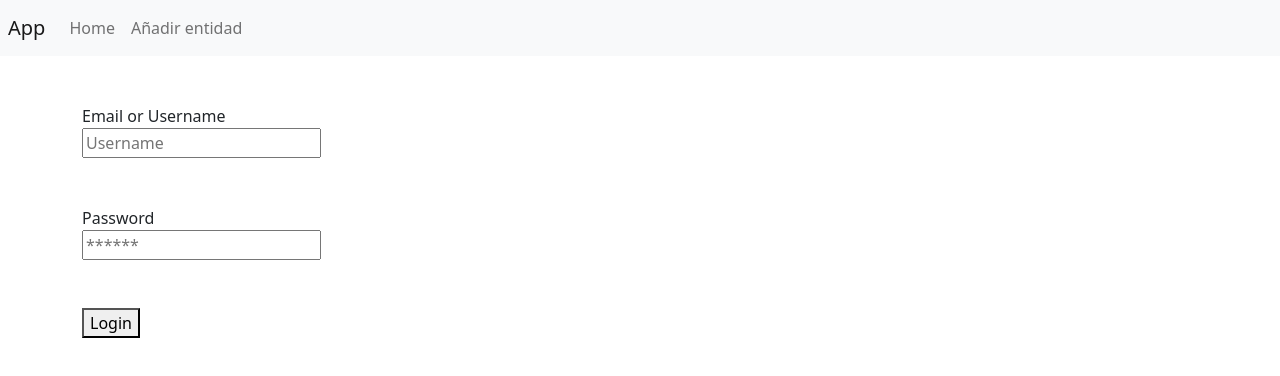
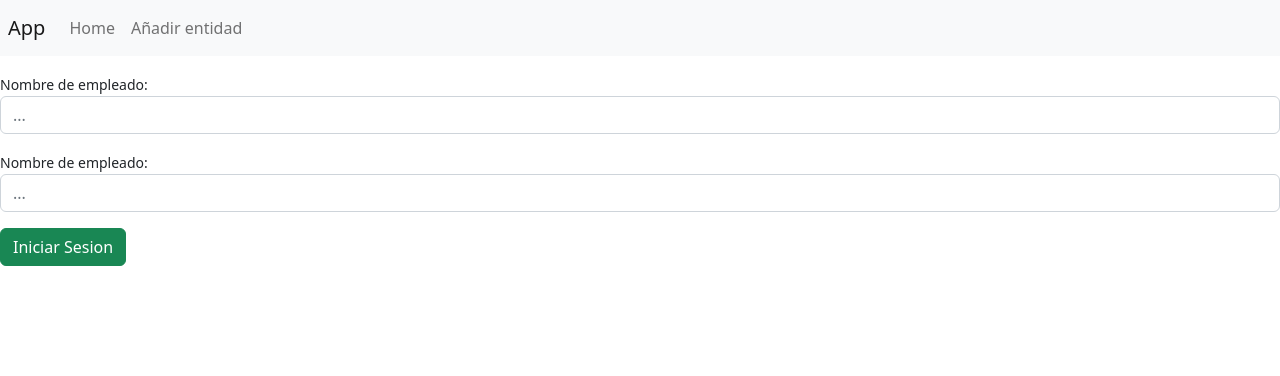
Before and after one commit to adock27/node-react-mongo-app, a React (Create React App) app in the folder cliente-react/: page /login in a window 1280 px wide. Shown: the top 376 px of the page. Built offline with nearby package versions, Linux system fonts and the light colour scheme.

Commit message:
login 90%

```diff
--- a/cliente-react/src/components/employees/EmployeesTable.jsx
+++ b/cliente-react/src/components/employees/EmployeesTable.jsx
@@ -45,7 +45,7 @@ const EmployeesTable = ({entityId}) => {
                     {(employees.loading) ? (
                         <tr><td>cargando...</td></tr>
                     ) : (employees.map((employee, key) => (
-                        <tr>
+                        <tr key={key}>
                             <td>{employee.name}</td>
                             <td>{employee.position}</td>
                             <td>
--- a/cliente-react/src/components/login/Login.js
+++ b/cliente-react/src/components/login/Login.js
@@ -3,54 +3,73 @@ import axios from 'axios';
 // import { useHistory } from 'react-router-dom';
 
 const Login = () => {
-    const [email, setEmail] = useState('');
-    const [password, setPassword] = useState('');
+
+
     const [msg, setMsg] = useState('');
-    // const history = useHistory();
 
+
+    const [login, setLogin] = useState({
+        email: "",
+        password: "",
+    })
+
+
+
+    //  obtiene los datos del formulario
+    const getFormValues = (e) => {
+        setLogin((prev) => ({ ...prev, [e.target.name]: e.target.value }))
+    }
+
+
+    // cargar la data del la api
     const Auth = async (e) => {
         e.preventDefault();
+
+        console.log(login);
         try {
-            await axios.post('http://localhost:4000/login', {
-                email: email,
-                password: password
-            });
+            await axios.post('http://localhost:4000/api/entities', login);
             // history.push("/dashboard");
         } catch (error) {
             if (error.response) {
                 setMsg(error.response.data.msg);
             }
         }
-    }
+    };
 
     return (
-        <section className="hero has-background-grey-light is-fullheight is-fullwidth">
-            <div className="hero-body">
-                <div className="container">
-                    <div className="columns is-centered">
-                        <div className="column is-4-desktop">
-                            <form onSubmit={Auth} className="box">
-                                <p className="has-text-centered">{msg}</p>
-                                <div className="field mt-5">
-                                    <label className="label">Email or Username</label>
-                                    <div className="controls">
-                                        <input type="text" className="input" placeholder="Username" value={email} onChange={(e) => setEmail(e.target.value)} />
-                                    </div>
-                                </div>
-                                <div className="field mt-5">
-                                    <label className="label">Password</label>
-                                    <div className="controls">
-                                        <input type="password" className="input" placeholder="******" value={password} onChange={(e) => setPassword(e.target.value)} />
-                                    </div>
-                                </div>
-                                <div className="field mt-5">
-                                    <button className="button is-success is-fullwidth">Login</button>
-                                </div>
-                            </form>
-                        </div>
-                    </div>
+        <section className="hero ">
+            <form onSubmit={Auth}>
+                <div className="form-group">
+                    <label htmlFor="email" className='small'>Nombre de empleado:</label>
+                    <input
+                        className='form-control mb-3'
+                        type="email"
+                        placeholder="..."
+                        name="email"
+                        onChange={getFormValues}
+                        value={login.email}
+                    />
                 </div>
-            </div>
+                <div className="form-group">
+                    <label htmlFor="password" className='small'>Nombre de empleado:</label>
+                    <input
+                        className='form-control mb-3'
+                        type="password"
+                        placeholder="..."
+                        name="password"
+                        onChange={getFormValues}
+                        value={login.password}
+                    />
+                </div>
+                <input
+                    className='btn btn-success'
+                    type="submit"
+                    name="password"
+                    value="Iniciar Sesion"
+                />
+
+
+            </form>
         </section>
     )
 }
```
Also changed, not shown: 1 other file (tests, documents, lock files or other folders).
